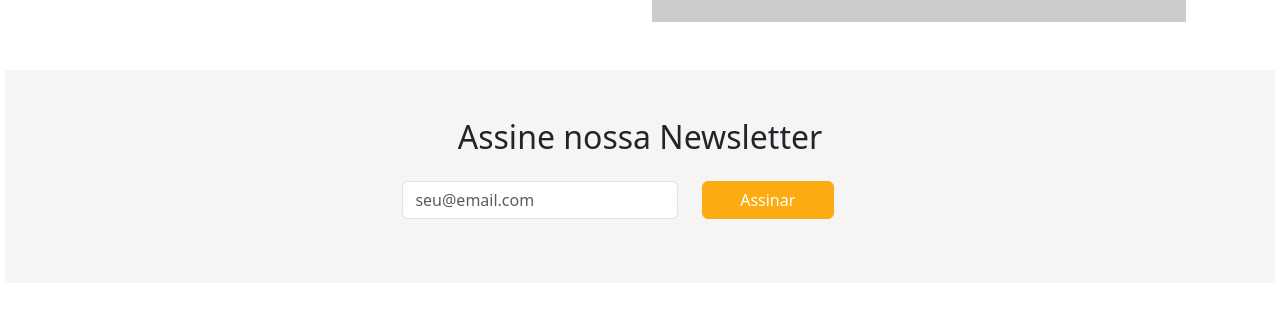
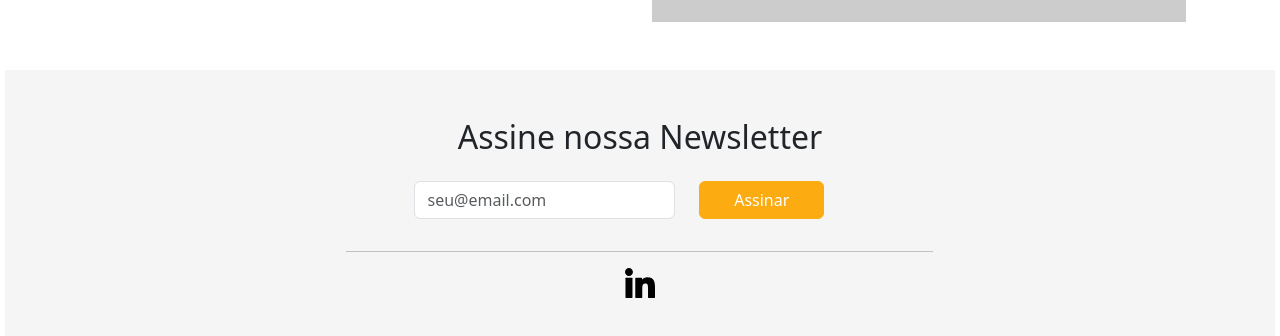
Before and after one commit to JoaoVMarques/marques-ecommerce, a React (Vite) app: page / in a window 1280 px wide. Shown: the part 1663-1999 px from the top of the page. Before the commit the page ends 1946 px from the top, so only its background shows below. Built offline with nearby package versions, Linux system fonts and the light colour scheme.

Commit message:
Adicionando icone de linkedin

```diff
--- a/src/pages/infoPage/AboutSection/index.tsx
+++ b/src/pages/infoPage/AboutSection/index.tsx
@@ -28,7 +28,7 @@ function About() {
           </Container>
         </Col>
         <Col sm={12} md={5}>
-          <Image src={logo} className='w-100 justify-content-center'/>
+          <Image src={logo} alt={"computador com um e-commerce, passo a passo de como funciona"} className='w-100 justify-content-center'/>
         </Col>
       </Row>
     </Container>
--- /dev/null
+++ b/src/pages/infoPage/Footer/components/IconsSocialMedia.tsx
@@ -0,0 +1,16 @@
+import { Col, Container, Image, Row } from 'react-bootstrap';
+import linkedin from '../../../../imgs/svgs/linkedin.svg'
+
+function IconsSocialMedia() {
+  return (
+    <Container>
+      <Row>
+        <Col className='justify-content-center text-center'>
+          <Image src={linkedin} width={30}/>
+        </Col>
+      </Row>
+    </Container>
+  );
+}
+
+export default IconsSocialMedia;
--- a/src/pages/infoPage/Footer/components/Newsletter.tsx
+++ b/src/pages/infoPage/Footer/components/Newsletter.tsx
@@ -3,7 +3,7 @@ import Form from 'react-bootstrap/Form';
 
 function Newsletter() {
   return (
-    <Container className='section-background p-5'>
+    <Container>
       <Row className='mb-3'>
         <Col>
           <h2 className='text-center'>Assine nossa Newsletter</h2>
--- a/src/pages/infoPage/Footer/index.tsx
+++ b/src/pages/infoPage/Footer/index.tsx
@@ -1,9 +1,15 @@
+import { Container, Image } from 'react-bootstrap';
 import Newsletter from './components/Newsletter';
+import IconsSocialMedia from './components/IconsSocialMedia';
 
 function Footer() {
   return (
     <footer>
-      <Newsletter />
+      <Container className='section-background p-5'>
+        <Newsletter />
+        <hr className='w-50 mx-auto' />
+        <IconsSocialMedia />
+      </Container>
     </footer>
   );
 }
```
Also changed, not shown: src/imgs/svgs/linkedin.svg (added), 1 other file (tests, documents, lock files or other folders).
